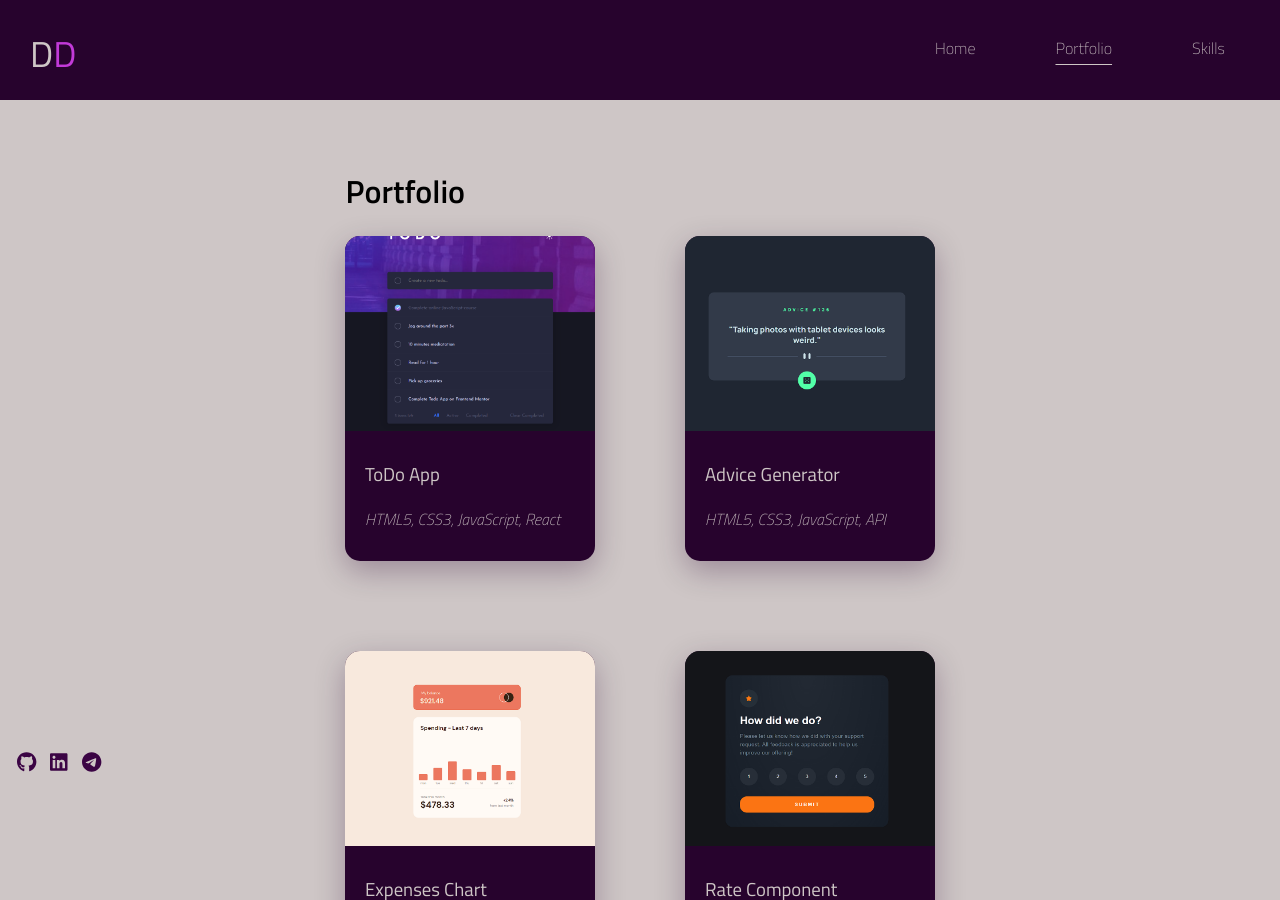
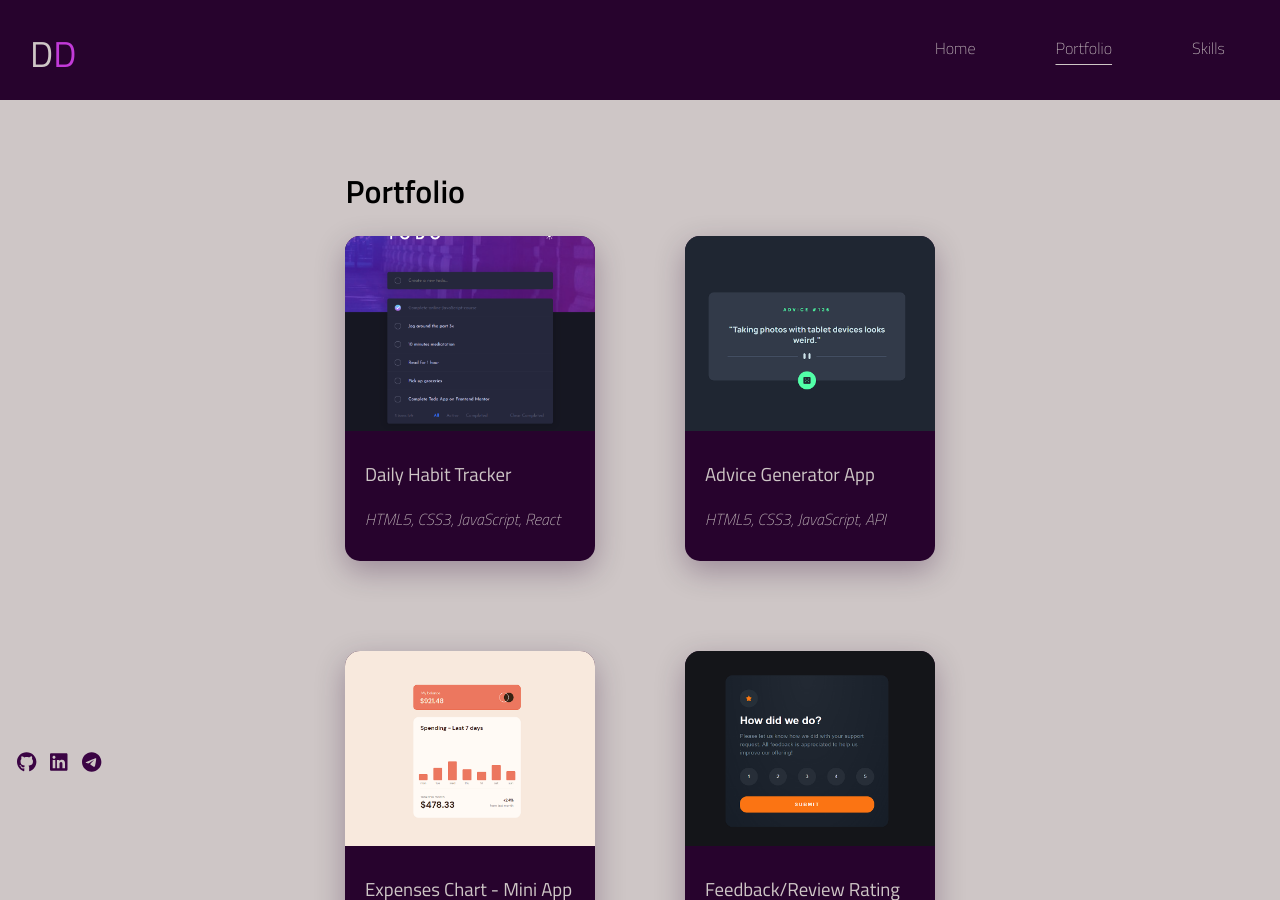
Before and after one commit to Daporta/react-portfolio-dd-2022, a React (Create React App) app: page /portfolio in a window 1280 px wide. Built offline with nearby package versions, Linux system fonts and the light colour scheme.

Commit message:
Added skills and porfolio names

```diff
--- a/src/components/Portfolio/index.js
+++ b/src/components/Portfolio/index.js
@@ -7,35 +7,35 @@ const Portfolio = () => {
     {
       link: "https://dd-todoapp.netlify.app/",
       img: require("./images/TodoApp.png"),
-      titulo: "ToDo App",
+      titulo: "Daily Habit Tracker",
       tags: ["HTML5", "CSS3", "JavaScript", "React"],
     },
 
     {
       link: "https://dd-advice-generator-app.netlify.app/",
       img: require("./images/AdviceGenerator.png"),
-      titulo: "Advice Generator",
+      titulo: "Advice Generator App",
       tags: ["HTML5", "CSS3", "JavaScript", "API"],
     },
 
     {
       link: "https://dd-expenses-chart-component.netlify.app/",
       img: require("./images/ExpensesChart.png"),
-      titulo: "Expenses Chart",
+      titulo: "Expenses Chart - Mini App Component",
       tags: ["HTML5", "CSS3", "JavaScript"],
     },
 
     {
       link: "https://dd-rate-component.netlify.app/",
       img: require("./images/RatingComponent.png"),
-      titulo: "Rate Component",
+      titulo: "Feedback/Review Rating Widget ",
       tags: ["HTML5", "CSS3", "JavaScript"],
     },
 
     {
       link: "https://dd-single-price-card-component.netlify.app/",
       img: require("./images/PriceCard.png"),
-      titulo: "Price Card Component",
+      titulo: "Grid Card Mosaic Component",
       tags: ["HTML5", "CSS3"],
     },
   ];
--- a/src/components/Skills/index.js
+++ b/src/components/Skills/index.js
@@ -3,7 +3,7 @@ import React from 'react';
 
 const Skills = () => {
 
-    const devSkills = ['HTML5', 'CSS3', 'Sass', 'TailwindCSS', 'Javascript', 'JQuery', 'ReactJS', 'Prisma', 'SQL']
+    const devSkills = ['HTML5', 'CSS3', 'Sass', 'TailwindCSS', 'Javascript', 'JQuery', 'Wordpress', 'Elementor', 'ReactJS', 'Prisma', 'SQL']
 
     const hardSkills = ['GIT', 'Bilingual', 'Math, Algebra & Calculus', 'Microsoft Office', 'Scrum Agile Methodology', 'Databases', 'Algorithms And Data Structure']
 
```
